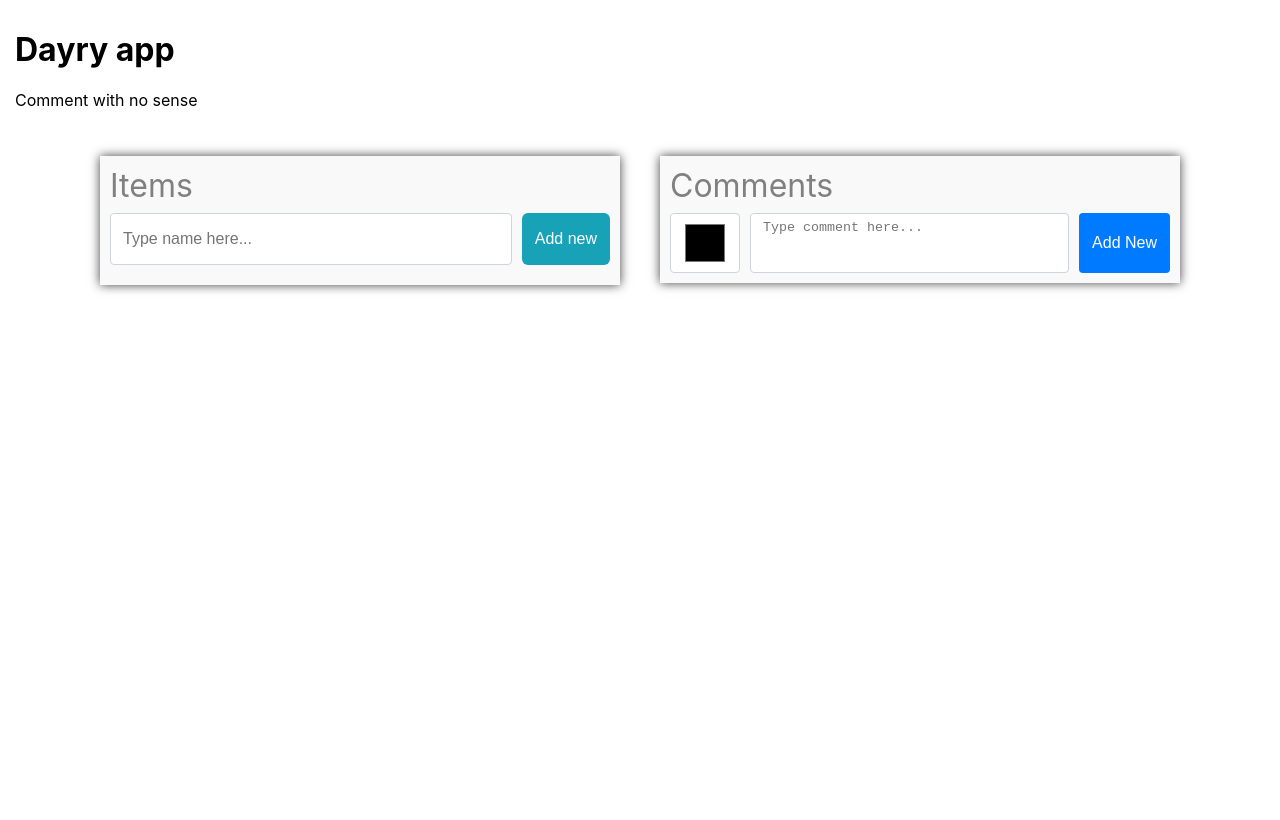
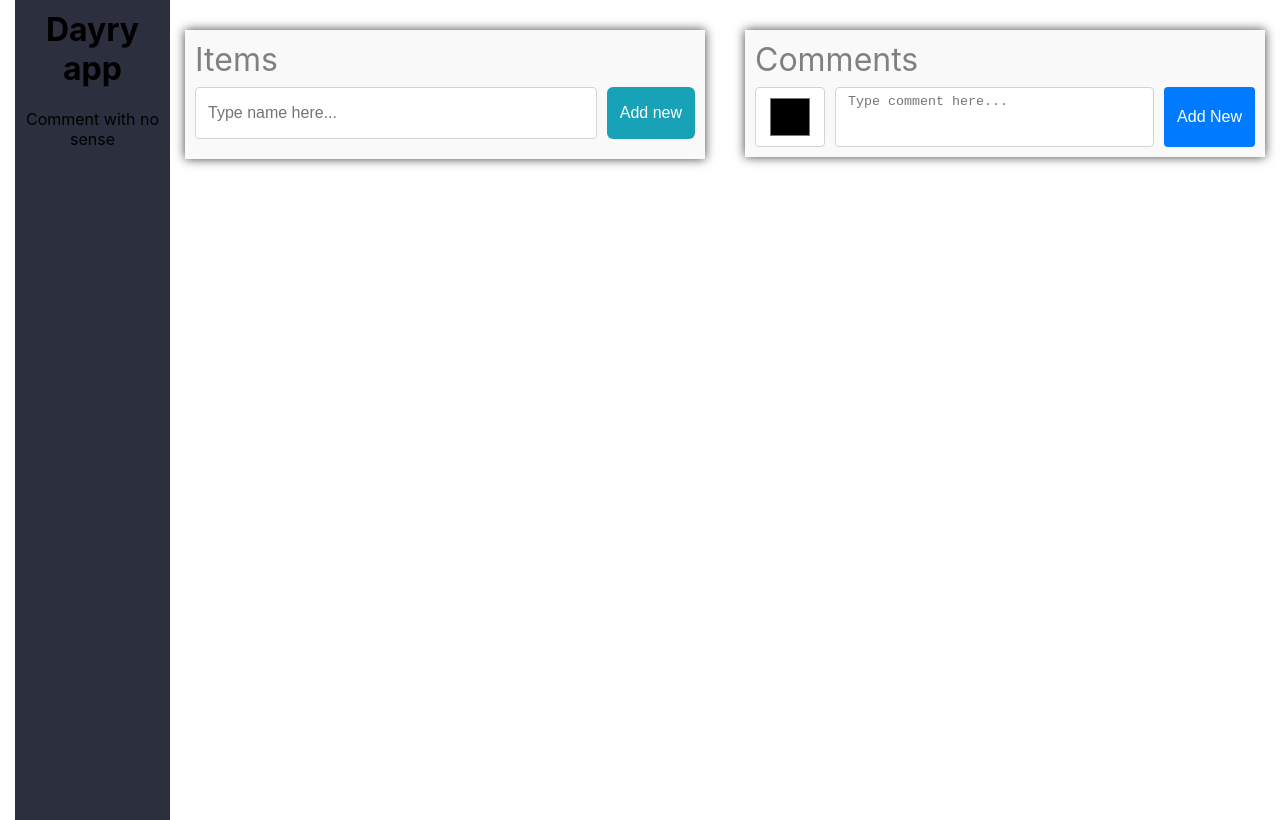
Before and after one commit to AndreyKapus/dayry-app, a React (Create React App) app: page / in a window 1280 px wide. Built offline with nearby package versions, Linux system fonts and the light colour scheme.

Commit message:
side-bar styles

```diff
--- /dev/null
+++ b/src/components/SideBar/SideBar.module.css
@@ -0,0 +1,8 @@
+.sideBarContainer {
+  display: block;
+  max-width: 600px;
+  height: 100vh;
+  padding: 10px;
+  text-align: center;
+  background-color: #2b2f3e;
+}
--- a/src/components/SideBar/sideBar.js
+++ b/src/components/SideBar/sideBar.js
@@ -1,6 +1,8 @@
+import css from "./SideBar.module.css";
+
 const SideBar = () => {
   return (
-    <div>
+    <div className={css.sideBarContainer}>
       <h1>Dayry app</h1>
       <p>Comment with no sense</p>
     </div>
--- a/src/pages/MainPage/MainPage.module.css
+++ b/src/pages/MainPage/MainPage.module.css
@@ -1,3 +1,8 @@
+.wrapper {
+  display: flex;
+  padding: 0px 0px 0px 15px;
+}
+
 .container {
   display: flex;
   flex-wrap: wrap;
--- a/src/pages/MainPage/MainPaige.js
+++ b/src/pages/MainPage/MainPaige.js
@@ -25,8 +25,9 @@ const MainPage = () => {
   };
 
   return (
+    <div className={css.wrapper}>
+      <SideBar />
       <div className={css.container}>
-      <SideBar />
         <div className={css.content}>
           <div className={css.noteCard}>
             <CreateNote />
@@ -41,6 +42,7 @@ const MainPage = () => {
           <CreateComments currentNote={selectedItem} />
         </div>
       </div>
+    </div>
   );
 };
 
```
Lines whose indentation alone changed are shown as unchanged.
